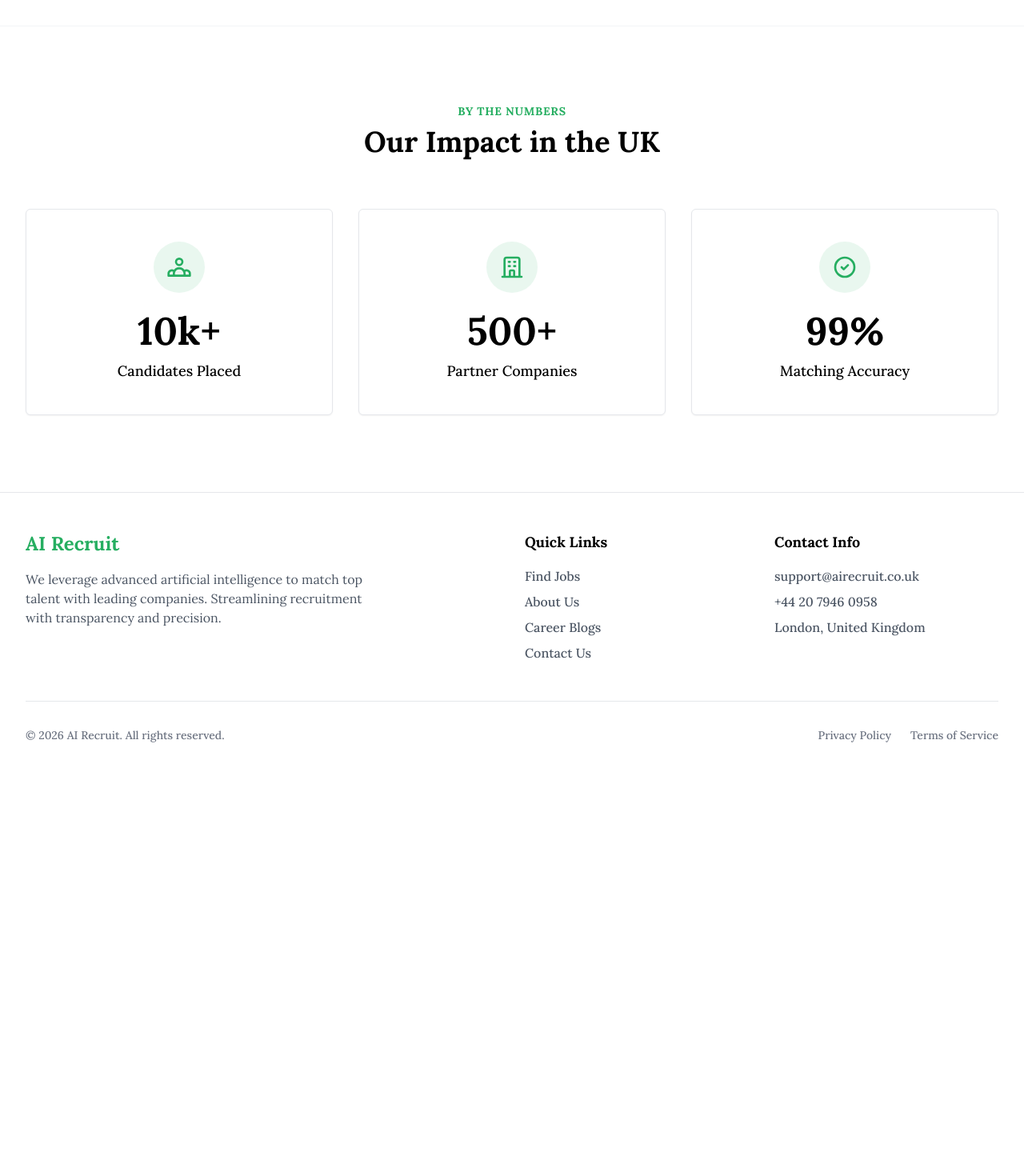
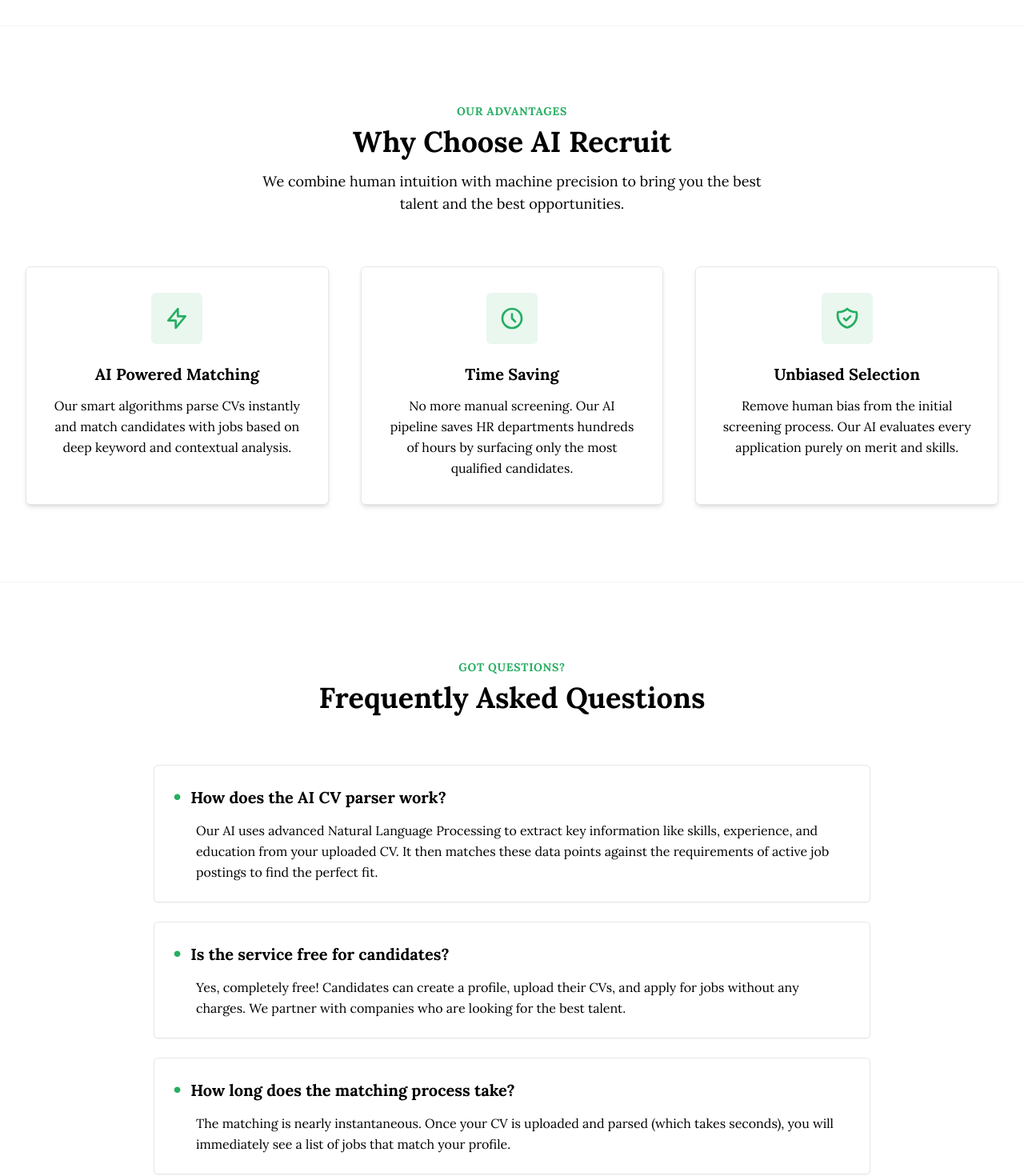
Before and after one commit to Iqbalhossen07/ai-recruitment, a Next.js app: page /about in a window 1280 px wide. Shown: the part 1140-2610 px from the top of the page at 80% size. Before the commit the page ends 2117 px from the top, so only its background shows below. Built offline with nearby package versions, Linux system fonts and the light colour scheme.

Commit message:
feat: replace stats section with why choose us and faq in about page

```diff
--- a/src/app/about/page.tsx
+++ b/src/app/about/page.tsx
@@ -59,37 +59,90 @@ export default function AboutPage() {
         </div>
       </section>
 
-      {/* Stats Section */}
+      {/* Why Choose Us Section */}
       <section className="py-24 px-4 sm:px-6 lg:px-8 bg-white border-t border-gray-100">
-        <div className="max-w-7xl mx-auto">
+        <div className="max-w-7xl mx-auto text-center">
+          <span className="text-primary font-bold tracking-wider text-sm uppercase mb-2 block">Our Advantages</span>
+          <h2 className="text-4xl font-bold text-black mb-4">Why Choose AI Recruit</h2>
+          <p className="text-black mb-16 max-w-2xl mx-auto text-lg">We combine human intuition with machine precision to bring you the best talent and the best opportunities.</p>
+
+          <div className="grid grid-cols-1 md:grid-cols-3 gap-10">
+            {/* Feature 1 */}
+            <div className="bg-white p-8 rounded-md shadow-md border border-gray-200 hover:border-primary hover:shadow-xl hover:-translate-y-2 transition-all duration-300 group">
+              <div className="w-16 h-16 bg-primary/10 text-primary rounded-md flex items-center justify-center mx-auto mb-6 group-hover:bg-primary group-hover:text-white group-hover:scale-110 transition-all duration-300">
+                <svg className="w-8 h-8" fill="none" viewBox="0 0 24 24" stroke="currentColor">
+                  <path strokeLinecap="round" strokeLinejoin="round" strokeWidth={2} d="M13 10V3L4 14h7v7l9-11h-7z" />
+                </svg>
+              </div>
+              <h3 className="text-xl font-bold text-black mb-3">AI Powered Matching</h3>
+              <p className="text-black leading-relaxed">
+                Our smart algorithms parse CVs instantly and match candidates with jobs based on deep keyword and contextual analysis.
+              </p>
+            </div>
+
+            {/* Feature 2 */}
+            <div className="bg-white p-8 rounded-md shadow-md border border-gray-200 hover:border-primary hover:shadow-xl hover:-translate-y-2 transition-all duration-300 group">
+              <div className="w-16 h-16 bg-primary/10 text-primary rounded-md flex items-center justify-center mx-auto mb-6 group-hover:bg-primary group-hover:text-white group-hover:scale-110 transition-all duration-300">
+                <svg className="w-8 h-8" fill="none" viewBox="0 0 24 24" stroke="currentColor">
+                  <path strokeLinecap="round" strokeLinejoin="round" strokeWidth={2} d="M12 8v4l3 3m6-3a9 9 0 11-18 0 9 9 0 0118 0z" />
+                </svg>
+              </div>
+              <h3 className="text-xl font-bold text-black mb-3">Time Saving</h3>
+              <p className="text-black leading-relaxed">
+                No more manual screening. Our AI pipeline saves HR departments hundreds of hours by surfacing only the most qualified candidates.
+              </p>
+            </div>
+
+            {/* Feature 3 */}
+            <div className="bg-white p-8 rounded-md shadow-md border border-gray-200 hover:border-primary hover:shadow-xl hover:-translate-y-2 transition-all duration-300 group">
+              <div className="w-16 h-16 bg-primary/10 text-primary rounded-md flex items-center justify-center mx-auto mb-6 group-hover:bg-primary group-hover:text-white group-hover:scale-110 transition-all duration-300">
+                <svg className="w-8 h-8" fill="none" viewBox="0 0 24 24" stroke="currentColor">
+                  <path strokeLinecap="round" strokeLinejoin="round" strokeWidth={2} d="M9 12l2 2 4-4m5.618-4.016A11.955 11.955 0 0112 2.944a11.955 11.955 0 01-8.618 3.04A12.02 12.02 0 003 9c0 5.591 3.824 10.29 9 11.622 5.176-1.332 9-6.03 9-11.622 0-1.042-.133-2.052-.382-3.016z" />
+                </svg>
+              </div>
+              <h3 className="text-xl font-bold text-black mb-3">Unbiased Selection</h3>
+              <p className="text-black leading-relaxed">
+                Remove human bias from the initial screening process. Our AI evaluates every application purely on merit and skills.
+              </p>
+            </div>
+          </div>
+        </div>
+      </section>
+
+      {/* FAQ Section */}
+      <section className="py-24 px-4 sm:px-6 lg:px-8 bg-white border-t border-gray-100">
+        <div className="max-w-4xl mx-auto">
           <div className="text-center mb-16">
-            <span className="text-primary font-bold tracking-wider text-sm uppercase mb-2 block">By The Numbers</span>
-            <h2 className="text-3xl md:text-4xl font-bold text-black">Our Impact in the UK</h2>
+            <span className="text-primary font-bold tracking-wider text-sm uppercase mb-2 block">Got Questions?</span>
+            <h2 className="text-3xl md:text-4xl font-bold text-black">Frequently Asked Questions</h2>
           </div>
 
-          <div className="grid grid-cols-1 md:grid-cols-3 gap-8">
-            <div className="bg-white border border-gray-200 p-10 rounded-md text-center hover:border-primary shadow-sm hover:shadow-lg transition-all duration-300 group">
-              <div className="w-16 h-16 bg-primary/10 rounded-full flex items-center justify-center mx-auto mb-6 group-hover:bg-primary transition-colors">
-                <svg className="w-8 h-8 text-primary group-hover:text-black" fill="none" viewBox="0 0 24 24" stroke="currentColor"><path strokeLinecap="round" strokeLinejoin="round" strokeWidth={2} d="M17 20h5v-2a3 3 0 00-5.356-1.857M17 20H7m10 0v-2c0-.656-.126-1.283-.356-1.857M7 20H2v-2a3 3 0 015.356-1.857M7 20v-2c0-.656.126-1.283.356-1.857m0 0a5.002 5.002 0 019.288 0M15 7a3 3 0 11-6 0 3 3 0 016 0z" /></svg>
-              </div>
-              <h3 className="text-5xl font-bold text-black mb-3">10k+</h3>
-              <p className="text-black font-medium text-lg">Candidates Placed</p>
+          <div className="space-y-6">
+            <div className="bg-white border border-gray-200 rounded-md p-6 hover:border-primary transition-colors duration-300 shadow-sm">
+              <h3 className="text-xl font-bold text-black mb-3 flex items-center gap-3">
+                <span className="text-primary text-2xl">•</span> How does the AI CV parser work?
+              </h3>
+              <p className="text-black leading-relaxed pl-7">
+                Our AI uses advanced Natural Language Processing to extract key information like skills, experience, and education from your uploaded CV. It then matches these data points against the requirements of active job postings to find the perfect fit.
+              </p>
             </div>
 
-            <div className="bg-white border border-gray-200 p-10 rounded-md text-center hover:border-primary shadow-sm hover:shadow-lg transition-all duration-300 group">
-              <div className="w-16 h-16 bg-primary/10 rounded-full flex items-center justify-center mx-auto mb-6 group-hover:bg-primary transition-colors">
-                <svg className="w-8 h-8 text-primary group-hover:text-black" fill="none" viewBox="0 0 24 24" stroke="currentColor"><path strokeLinecap="round" strokeLinejoin="round" strokeWidth={2} d="M19 21V5a2 2 0 00-2-2H7a2 2 0 00-2 2v16m14 0h2m-2 0h-5m-9 0H3m2 0h5M9 7h1m-1 4h1m4-4h1m-1 4h1m-5 10v-5a1 1 0 011-1h2a1 1 0 011 1v5m-4 0h4" /></svg>
-              </div>
-              <h3 className="text-5xl font-bold text-black mb-3">500+</h3>
-              <p className="text-black font-medium text-lg">Partner Companies</p>
+            <div className="bg-white border border-gray-200 rounded-md p-6 hover:border-primary transition-colors duration-300 shadow-sm">
+              <h3 className="text-xl font-bold text-black mb-3 flex items-center gap-3">
+                <span className="text-primary text-2xl">•</span> Is the service free for candidates?
+              </h3>
+              <p className="text-black leading-relaxed pl-7">
+                Yes, completely free! Candidates can create a profile, upload their CVs, and apply for jobs without any charges. We partner with companies who are looking for the best talent.
+              </p>
             </div>
 
-            <div className="bg-white border border-gray-200 p-10 rounded-md text-center hover:border-primary shadow-sm hover:shadow-lg transition-all duration-300 group">
-              <div className="w-16 h-16 bg-primary/10 rounded-full flex items-center justify-center mx-auto mb-6 group-hover:bg-primary transition-colors">
-                <svg className="w-8 h-8 text-primary group-hover:text-black" fill="none" viewBox="0 0 24 24" stroke="currentColor"><path strokeLinecap="round" strokeLinejoin="round" strokeWidth={2} d="M9 12l2 2 4-4m6 2a9 9 0 11-18 0 9 9 0 0118 0z" /></svg>
-              </div>
-              <h3 className="text-5xl font-bold text-black mb-3">99%</h3>
-              <p className="text-black font-medium text-lg">Matching Accuracy</p>
+            <div className="bg-white border border-gray-200 rounded-md p-6 hover:border-primary transition-colors duration-300 shadow-sm">
+              <h3 className="text-xl font-bold text-black mb-3 flex items-center gap-3">
+                <span className="text-primary text-2xl">•</span> How long does the matching process take?
+              </h3>
+              <p className="text-black leading-relaxed pl-7">
+                The matching is nearly instantaneous. Once your CV is uploaded and parsed (which takes seconds), you will immediately see a list of jobs that match your profile.
+              </p>
             </div>
           </div>
         </div>
```
